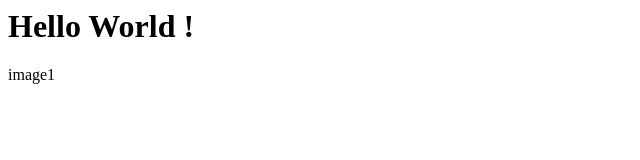
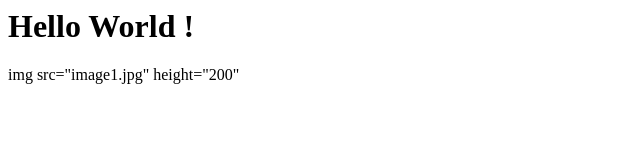
Before and after one commit to hwajdi/hwajdi.github.io, a plain HTML site: page index.html in a window 1280 px wide. Shown: the whole page, without its empty margins (0-640 px from the left). Drawn offline with Linux system fonts and the light colour scheme.

Commit message:
update index.html

```diff
--- a/index.html
+++ b/index.html
@@ -1,4 +1,4 @@
 <html>
     <h1>Hello World !</h1>
-    <div>image1</div>
+    <div>img src="image1.jpg" height="200" </div>
 </html>
```
